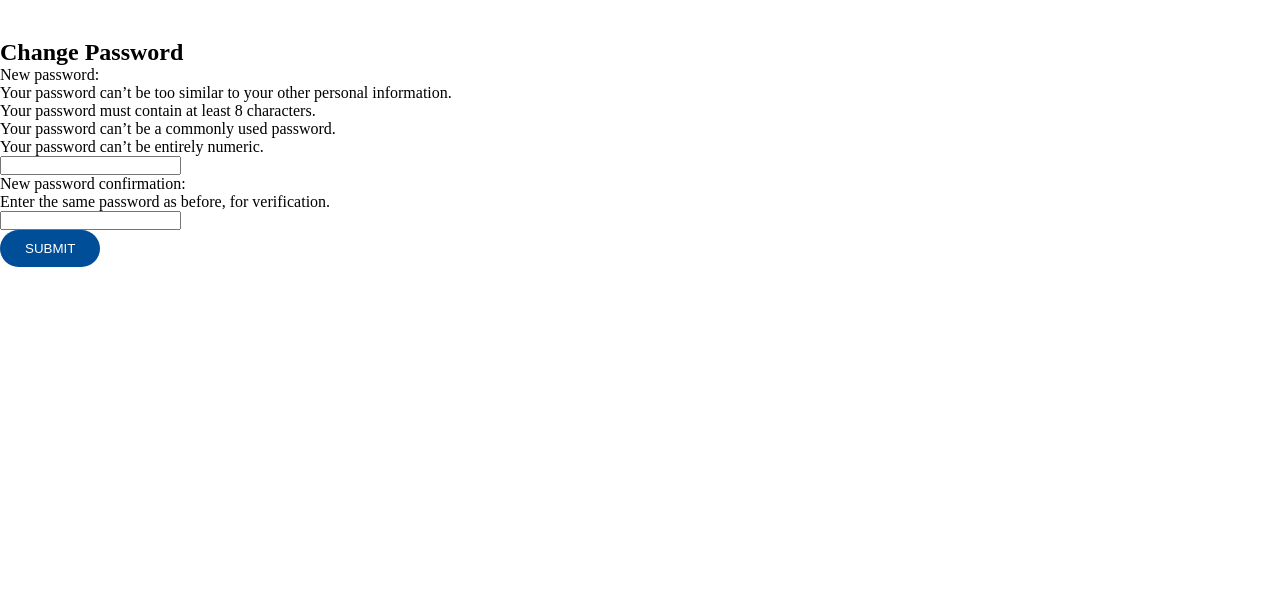
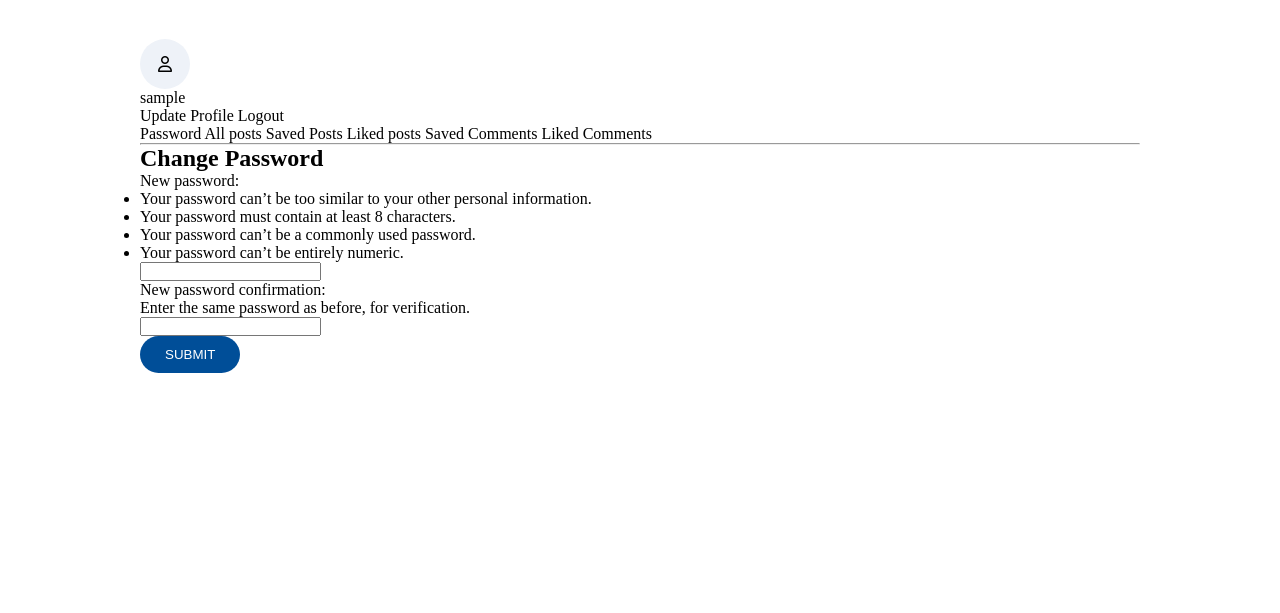
Before and after one commit to 582-41W-VA/InSync, a Django app: page /account/change_pass/ in a window 1280 px wide. Shown: the part 81-694 px from the top of the page. Run offline with Django 5.2, Linux system fonts and the light colour scheme; the visitor is signed in with stand-in values (Sample User, id 1); some libraries are stand-ins or nearby versions; some web fonts are replaced.

Commit message:
added some partials and templates

```diff
--- /dev/null
+++ b/account/templates/acc_partials/profile_image.html
@@ -0,0 +1,11 @@
+{% if request.user.profile.profile_image %}
+<img
+  src="{{ request.user.profile.profile_image.url }}"
+  alt="Profile Image"
+  class="profile-img"
+/>
+{% else %}
+<div class="no-img">
+  <i class="fa-regular fa-user"></i>
+</div>
+{% endif %}
--- /dev/null
+++ b/account/templates/acc_partials/profile_overview.html
@@ -0,0 +1,30 @@
+<section class="profile-overview">
+  <div class="container">
+    <div class="flex">
+      <div class="left">
+        <div class="profile-container">
+          {% include "acc_partials/profile_image.html" %}
+          <div>
+            <p>{{ user.username }}</p>
+            <p>{{ user.profile.email }}</p>
+            <p>{{ user.profile.job_title }}</p>
+          </div>
+        </div>
+      </div>
+      <div class="right">
+        <a class="btn-yellow" href="{% url 'account:update_profile' %}">Update Profile</a>
+        <a class="btn-red" href="{% url 'account:logout' %}">Logout</a>
+      </div>
+    </div>
+
+    <div class="profile-links">
+      <a class="btn-transparent" href="{% url 'account:change_pass' %}">Password</a>
+      <a class="btn-transparent" href="{% url 'posts:all_posts' user.id %}">All posts</a>
+      <a class="btn-transparent" href="{% url 'posts:saved_posts' %}">Saved Posts</a>
+      <a class="btn-transparent" href="{% url 'posts:liked_posts' %}">Liked posts</a>
+      <a class="btn-transparent" href="{% url 'posts:saved_comments' %}">Saved Comments</a>
+      <a class="btn-transparent" href="{% url 'posts:liked_comments' %}">Liked Comments</a>
+    </div>
+  <hr>
+  </div>
+</section>
--- a/account/templates/account/change_pass.html
+++ b/account/templates/account/change_pass.html
@@ -1,10 +1,16 @@
 {% extends 'base.html' %}
 {% block 'title' %} Change Password {% endblock %}
 {% block 'main' %}
+{% include "partials/flash_message.html" %}
+{% include "acc_partials/profile_overview.html" %}
+<section class="change-password">
+    <div class="container">
         <h2>Change Password</h2>
         <form method="post">
             {% csrf_token %}
             {{ form }}
             <button>Submit</button>
         </form>
+    </div>
+</section>
 {% endblock %}
```
Also changed, not shown: account/templates/account/profile_overview.html (deleted, +0 -10 lines), account/templates/account/update_profile.html (added, +33 -0 lines). Lines whose indentation alone changed are shown as unchanged.
